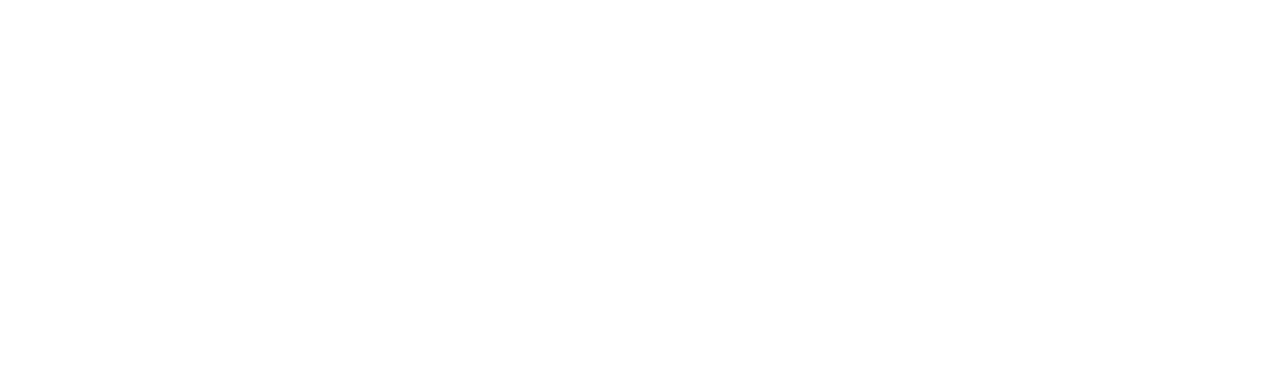
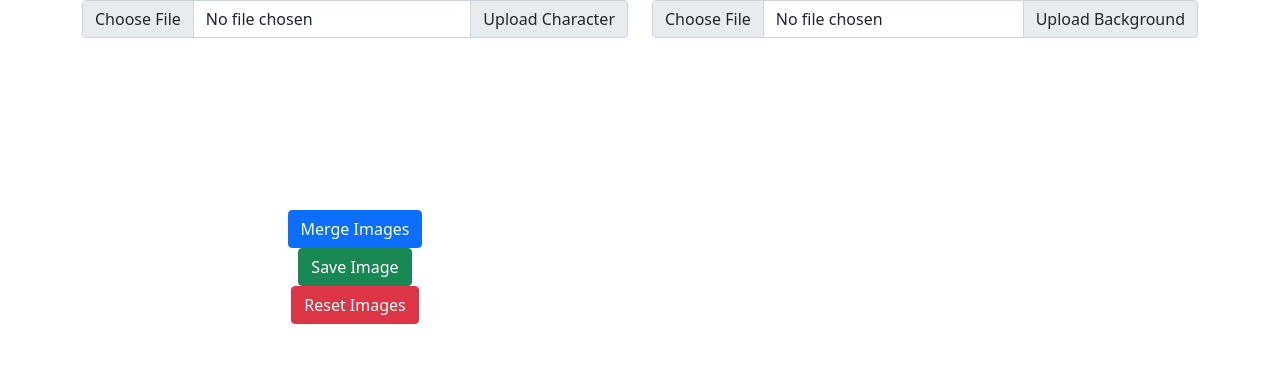
Before and after one commit to georgebeni/RemoveGreenScreen, a plain HTML site: page index.html in a window 1280 px wide. Drawn offline with nearby package versions, Linux system fonts and the light colour scheme.

Commit message:
Add HTML Template

```diff
--- a/index.html
+++ b/index.html
@@ -14,6 +14,47 @@
     <link href="https://cdn.jsdelivr.net/npm/bootstrap@5.0.1/dist/css/bootstrap.min.css" rel="stylesheet">
 </head>
 <body>
+    <div class="container">
+        <div class="row">
+            <div class="col-md-12">
+                <div class="row">
+                    <div class="col-md-6 text-center">
+                        <div class="input-group mb-3">
+                            <input type="file" id="loadCharacter" class="form-control" onchange="loadCharacter()">
+                            <label for="loadCharacter" class="input-group-text">Upload Character</label>
+                        </div>
+                    </div>
+                    <div class="col-md-6 text-center">
+                        <div class="input-group mb-3">
+                            <input type="file" id="loadBackground" class="form-control" onchange="loadBackground()">
+                            <label for="loadBackground" class="input-group-text">Upload Background</label>
+                        </div>
+                    </div>
+                </div>
+                <div class="row">
+                    <div class="col-md-6 text-center">
+                        <canvas id="character" class="canvas"></canvas>
+                    </div>
+                    <div class="col-md-6 text-center">
+                        <canvas id="background" class="canvas"></canvas>
+                    </div>
+                </div>
+                <div class="row">
+                    <div class="col-md-6 text-center">
+                        <button type="button" id="merge" class="btn btn-primary" value="Merge Images" onclick="merge()" data-bs-toggle="tooltip" data-bs-placement="top" title="Remove Green Background and Add New Background">Merge Images</button>
+                        <br>
+                        <a id="save" class="btn btn-success" href="" download="result.jpg" onclick="save(this)">Save Image</a>
+                        <br>
+                        <button type="button" id="reset" class="btn btn-danger" value="Reset Images" onclick="reset()">Reset Images</button>
+                    </div>
+                    <div class="col-md-6 text-center">
+                        <canvas id="result" class="canvas"></canvas>
+                    </div>
+                </div>
+            </div>
+        </div>
+    </div>
+
     <!-- For Image Processing -->
     <script src="https://www.dukelearntoprogram.com/course1/common/js/image/SimpleImage.js"></script>
 
```
